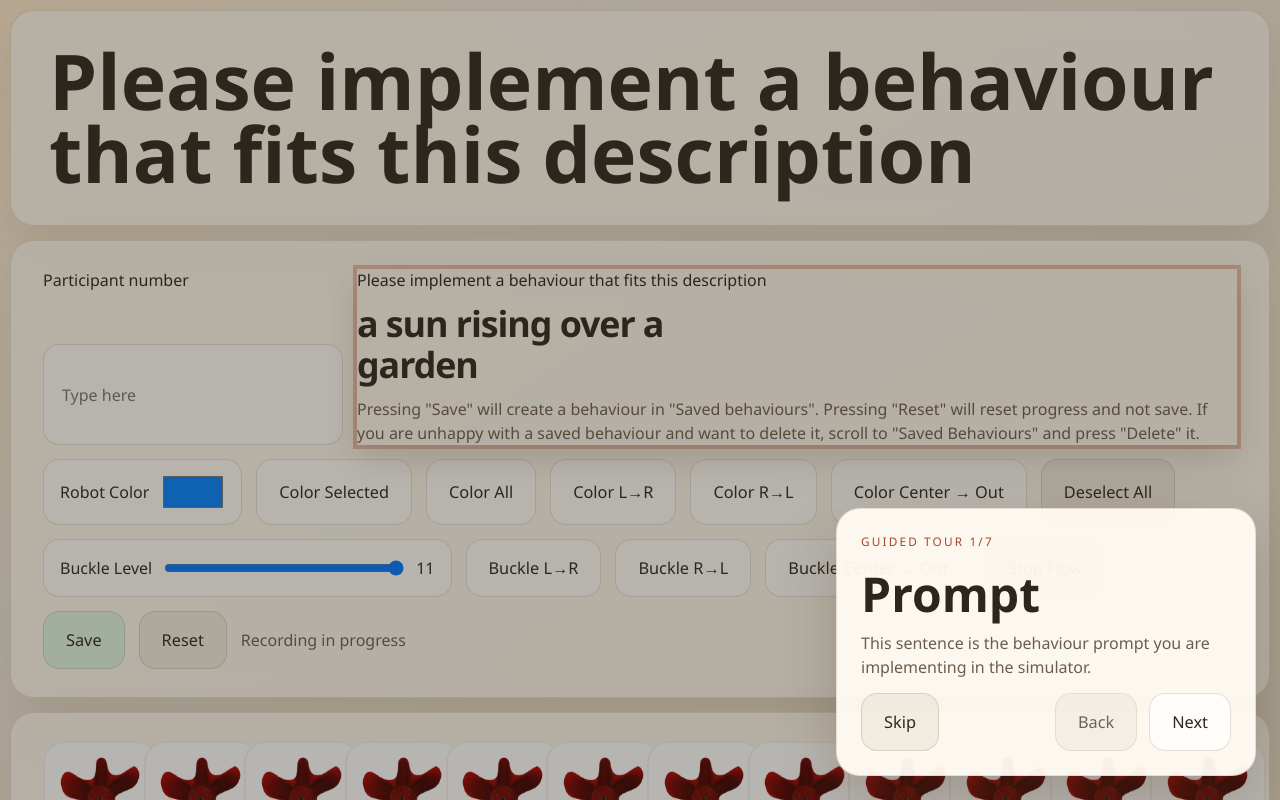
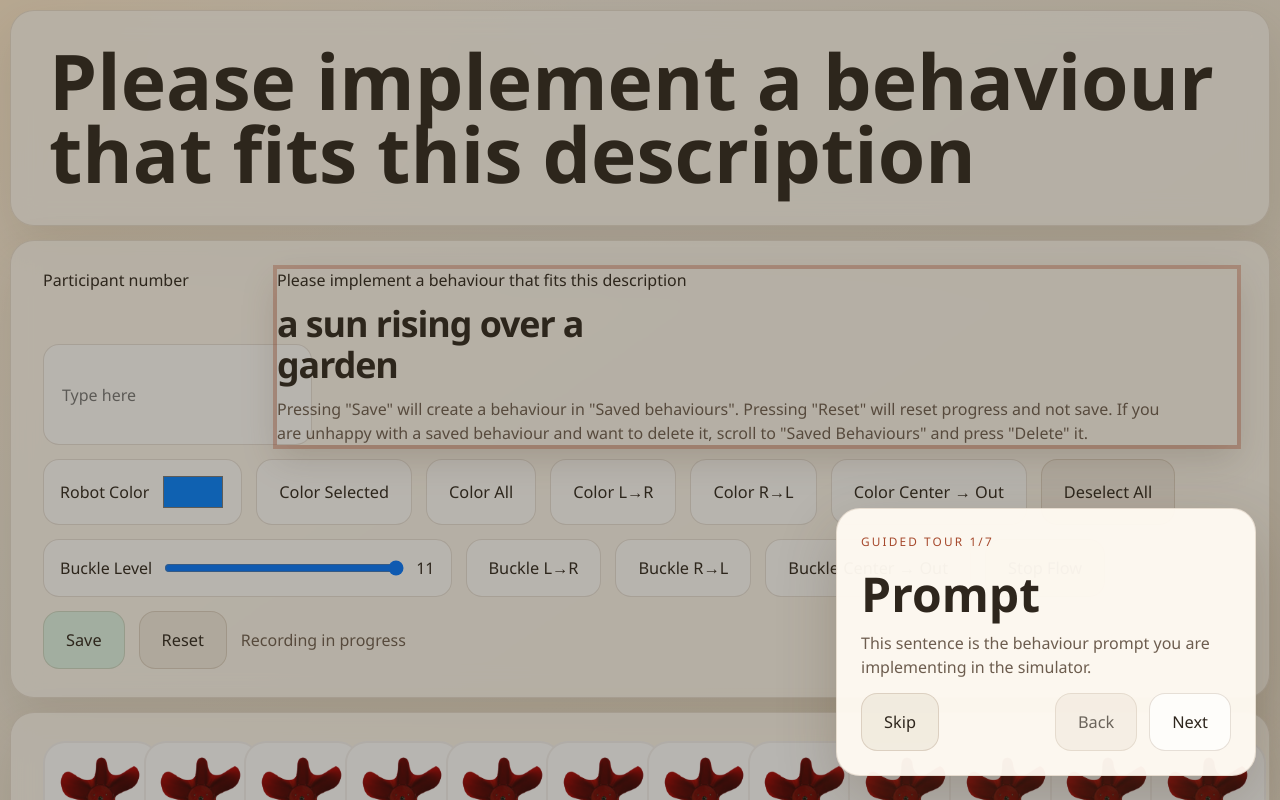
Before and after one commit to MerihanAlhafnawi/SwarmGardenSimulator, a Next.js app: page /implement in a window 1280 px wide. Shown: the top 800 px of the page. Built offline with nearby package versions, Linux system fonts and the light colour scheme; no server answers.

Commit message:
Tighten participant field and auto-advance after implement save

```diff
--- a/src/app/globals.css
+++ b/src/app/globals.css
@@ -255,6 +255,12 @@ button:disabled {
   gap: 8px;
   min-width: 300px;
   font-size: 1rem;
+}
+
+.participant-field {
+  min-width: 190px;
+  max-width: 240px;
+  flex: 0 0 220px;
 }
 
 .field-wide {
--- a/src/components/SwarmApplication.tsx
+++ b/src/components/SwarmApplication.tsx
@@ -165,7 +165,6 @@ export default function SwarmApplication({
   const [savedRecordings, setSavedRecordings] = useState<SavedRecording[]>([]);
   const [saveState, setSaveState] = useState("Firebase not configured");
   const [deletingRecordingId, setDeletingRecordingId] = useState<string | null>(null);
-  const [showPostSaveNext, setShowPostSaveNext] = useState(false);
   const [tourOpen, setTourOpen] = useState(false);
   const [tourStepIndex, setTourStepIndex] = useState(0);
   const timersRef = useRef<number[]>([]);
@@ -477,14 +476,11 @@ export default function SwarmApplication({
     });
   };
 
-  const resetSwarm = ({ keepNext = false }: { keepNext?: boolean } = {}) => {
+  const resetSwarm = () => {
     stopFlow();
     setSelected(new Set());
     setBuckleValue(DEFAULT_LEVEL);
     setRecordData([]);
-    if (!keepNext) {
-      setShowPostSaveNext(false);
-    }
     recordingStartRef.current = performance.now();
     setRecording(true);
     setRecordingStatus("Recording in progress");
@@ -561,11 +557,11 @@ export default function SwarmApplication({
         ...current,
       ]);
       setSaveState("Saved to Firestore for this session");
+      resetSwarm();
+      setRecordingStatus("Saved. Recording restarted.");
       if (mode === "prompt") {
-        setShowPostSaveNext(true);
+        router.push("/simulation");
       }
-      resetSwarm({ keepNext: mode === "prompt" });
-      setRecordingStatus("Saved. Recording restarted.");
       return true;
     } catch (error) {
       console.error(error);
@@ -711,7 +707,7 @@ export default function SwarmApplication({
 
       <section className="controls-card">
         <div className="toolbar">
-          <label className="field">
+          <label className="field participant-field">
             <span>Participant number</span>
             <input
               value={participantNumber}
@@ -865,13 +861,6 @@ export default function SwarmApplication({
           {recordingStatus ? <span className="controls-status-text">{recordingStatus}</span> : null}
         </div>
 
-        {mode === "prompt" && showPostSaveNext ? (
-          <div className="toolbar next-row">
-            <button className="next-step-button" onClick={() => router.push("/simulation")}>
-              Next
-            </button>
-          </div>
-        ) : null}
       </section>
 
       <section className={`grid-card ${getTourClass("grid")}`} data-tour-id="grid">
```
